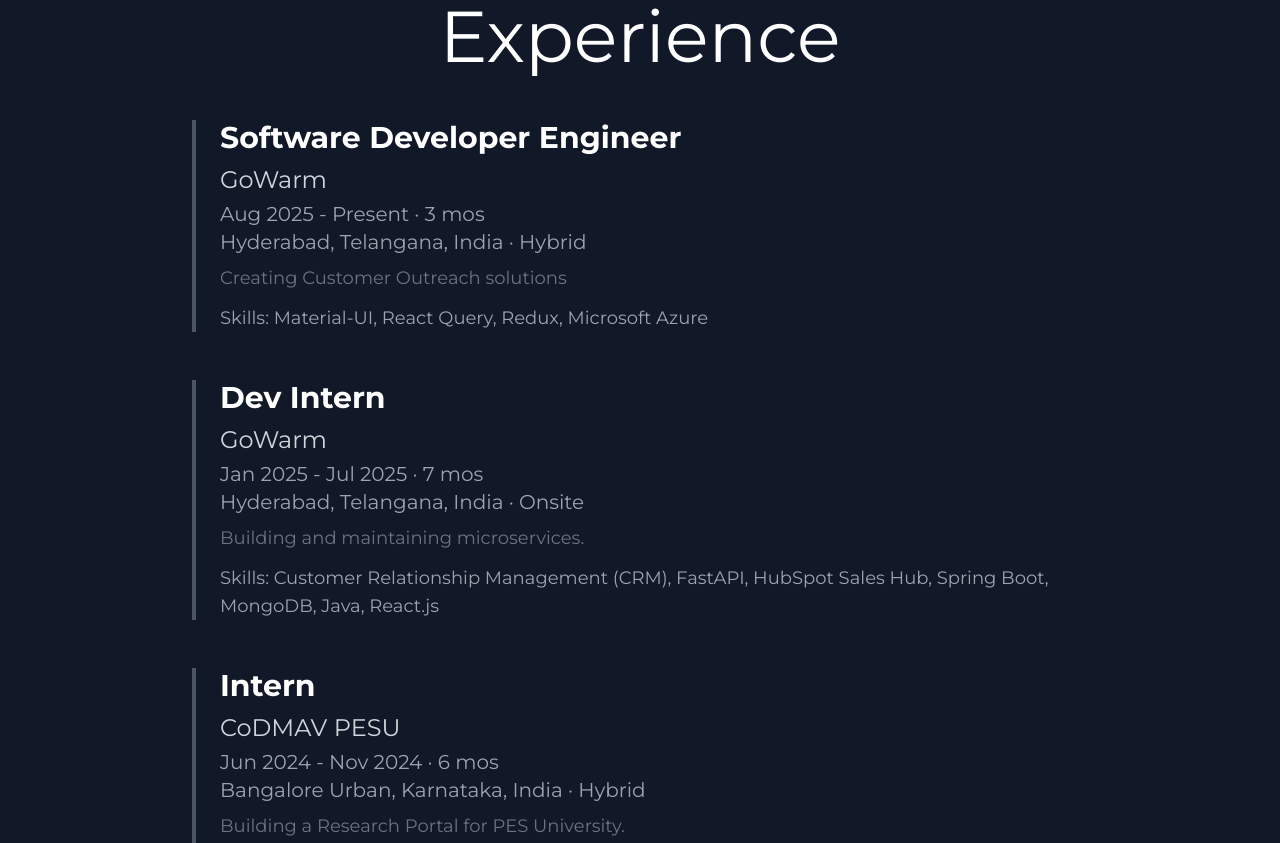
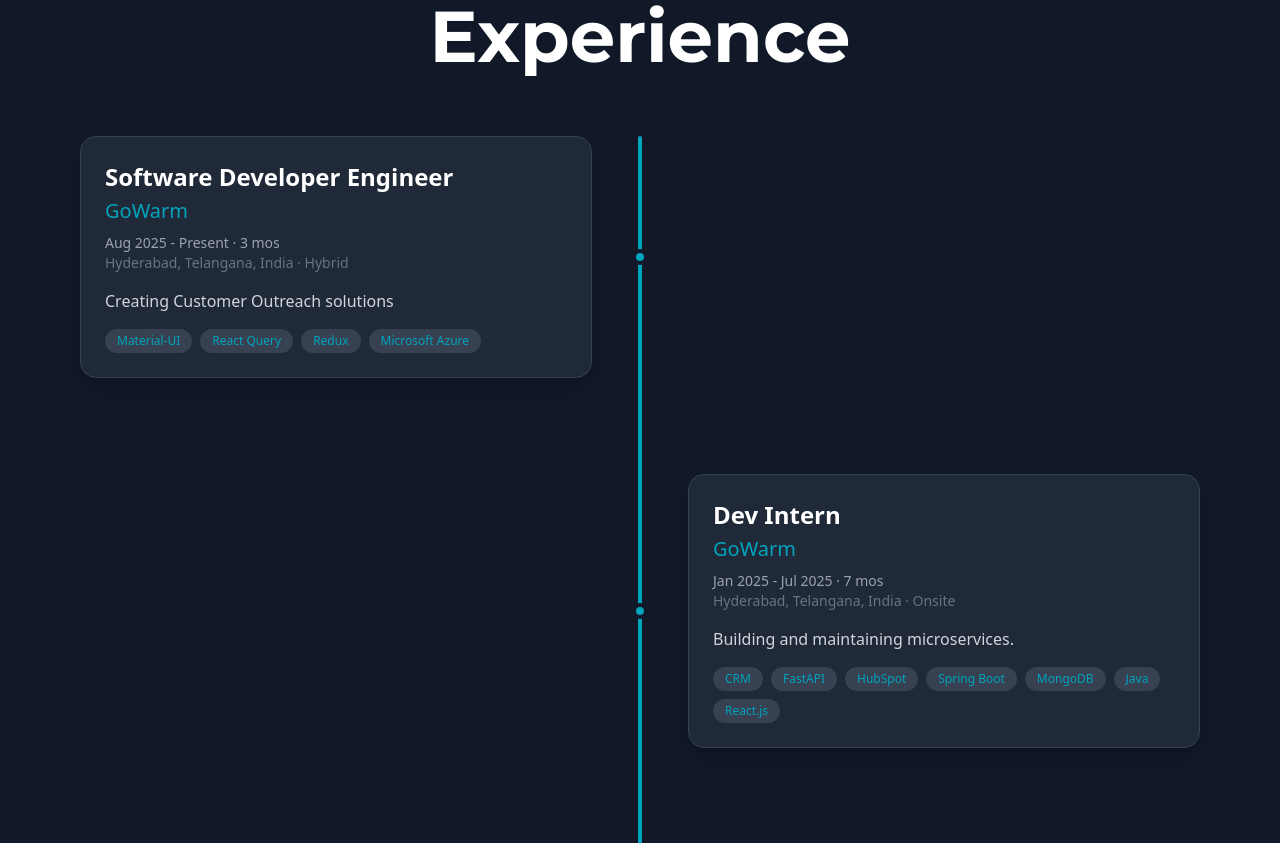
Before and after one commit to ndigvijay/ndv-portfolio, a React (Create React App) app: page / in a window 1280 px wide. Shown: the part 1920-2763 px from the top of the page. Built offline with nearby package versions, Linux system fonts and the light colour scheme.

Commit message:
css and title changes

```diff
--- a/package.json
+++ b/package.json
@@ -7,6 +7,7 @@
     "@testing-library/react": "^13.4.0",
     "@testing-library/user-event": "^13.5.0",
     "autoprefixer": "^10.4.19",
+    "framer-motion": "^12.23.24",
     "postcss": "^8.4.38",
     "react": "^18.3.1",
     "react-dom": "^18.3.1",
--- a/src/App.js
+++ b/src/App.js
@@ -1,4 +1,5 @@
 import React from 'react';
+import { motion } from 'framer-motion';
 import dp from './pics/dp.png';
 
 function App() {
@@ -24,7 +25,7 @@
         <div className="text-white font-montserrat p-10 md:p-8 lg:p-0 pt-20 md:pt-20 lg:pt-0 lg:pl-20 text-2xl md:text-4xl lg:text-6xl md:mt-0">
           Hello, I am N Digvijay
           <br />
-          Full Stack Developer at GoWarm.ai
+          Software Engineer at GoWarm.ai
           <br />
           B.tech Graduate from PESU
         </div>
@@ -62,105 +63,230 @@
       </section>
 
       {/* Experience Section */}
-      <section id="experience" className="bg-gray-900 min-h-screen flex flex-col items-center justify-center p-10 md:p-20">
-        <div className="text-center mb-12">
-          <h2 className="text-white font-montserrat text-3xl md:text-6xl lg:text-7xl">Experience</h2>
-        </div>
-        <div className="text-white font-montserrat w-full max-w-4xl space-y-12">
-          {/* GoWarm - Software Developer */}
-          <div className="border-l-4 border-gray-600 pl-6">
-            <h3 className="text-2xl md:text-3xl font-bold">Software Developer Engineer</h3>
-            <p className="text-xl md:text-2xl text-gray-300 mt-2">GoWarm</p>
-            <p className="text-lg md:text-xl text-gray-400 mt-1">Aug 2025 - Present · 3 mos</p>
-            <p className="text-lg md:text-xl text-gray-400">Hyderabad, Telangana, India · Hybrid</p>
-            <p className="text-base md:text-lg text-gray-500 mt-2">Creating Customer Outreach solutions</p>
-            <p className="text-base md:text-lg text-gray-400 mt-3 font-medium">Skills: Material-UI, React Query, Redux, Microsoft Azure</p>
-          </div>
+      <section id="experience" className="bg-gray-900 min-h-screen flex flex-col items-center justify-center p-10 md:p-20 overflow-hidden">
+        <motion.div
+          initial={{ opacity: 0, y: -50 }}
+          whileInView={{ opacity: 1, y: 0 }}
+          transition={{ duration: 0.8 }}
+          viewport={{ once: true }}
+          className="text-center mb-16"
+        >
+          <h2 className="text-white font-montserrat text-3xl md:text-6xl lg:text-7xl font-bold">Experience</h2>
+        </motion.div>
 
-          {/* GoWarm - Dev Intern */}
-          <div className="border-l-4 border-gray-600 pl-6">
-            <h3 className="text-2xl md:text-3xl font-bold">Dev Intern</h3>
-            <p className="text-xl md:text-2xl text-gray-300 mt-2">GoWarm</p>
-            <p className="text-lg md:text-xl text-gray-400 mt-1">Jan 2025 - Jul 2025 · 7 mos</p>
-            <p className="text-lg md:text-xl text-gray-400">Hyderabad, Telangana, India · Onsite</p>
-            <p className="text-base md:text-lg text-gray-500 mt-2">Building and maintaining microservices.</p>
-            <p className="text-base md:text-lg text-gray-400 mt-3 font-medium">Skills: Customer Relationship Management (CRM), FastAPI, HubSpot Sales Hub, Spring Boot, MongoDB, Java, React.js</p>
-          </div>
+        <div className="relative w-full max-w-6xl">
+          {/* Timeline Line */}
+          <div className="absolute left-0 md:left-1/2 transform md:-translate-x-1/2 h-full w-1 bg-[#00A4BD] rounded-full"></div>
 
-          {/* CoDMAV PESU - Intern */}
-          <div className="border-l-4 border-gray-600 pl-6">
-            <h3 className="text-2xl md:text-3xl font-bold">Intern</h3>
-            <p className="text-xl md:text-2xl text-gray-300 mt-2">CoDMAV PESU</p>
-            <p className="text-lg md:text-xl text-gray-400 mt-1">Jun 2024 - Nov 2024 · 6 mos</p>
-            <p className="text-lg md:text-xl text-gray-400">Bangalore Urban, Karnataka, India · Hybrid</p>
-            <p className="text-base md:text-lg text-gray-500 mt-2">Building a Research Portal for PES University.</p>
-            <p className="text-base md:text-lg text-gray-400 mt-3 font-medium">Skills: Software Project Management, MongoDB, Tailwind CSS, Full-Stack Development, Express.js, Nginx, React.js, Reverse Proxy</p>
+          <div className="space-y-12 md:space-y-24">
+            {/* Experience 1 */}
+            <motion.div
+              initial={{ opacity: 0, x: -100 }}
+              whileInView={{ opacity: 1, x: 0 }}
+              transition={{ duration: 0.8, delay: 0.2 }}
+              viewport={{ once: true }}
+              className="relative flex flex-col md:flex-row items-center md:justify-between"
+            >
+              <div className="flex-1 md:w-1/2 md:pr-12 mb-8 md:mb-0 pl-8 md:pl-0">
+                {/* Card Content */}
+                <div className="bg-gray-800 p-6 rounded-2xl shadow-xl border border-gray-700 hover:border-[#00A4BD] transition-colors duration-300">
+                  <h3 className="text-2xl font-bold text-white">Software Developer Engineer</h3>
+                  <h4 className="text-xl text-[#00A4BD] mt-1">GoWarm</h4>
+                  <p className="text-gray-400 mt-2 text-sm">Aug 2025 - Present · 3 mos</p>
+                  <p className="text-gray-500 text-sm">Hyderabad, Telangana, India · Hybrid</p>
+                  <p className="text-gray-300 mt-4">Creating Customer Outreach solutions</p>
+                  <div className="mt-4 flex flex-wrap gap-2">
+                    {["Material-UI", "React Query", "Redux", "Microsoft Azure"].map((skill) => (
+                      <span key={skill} className="px-3 py-1 bg-gray-700 text-[#00A4BD] rounded-full text-xs">{skill}</span>
+                    ))}
+                  </div>
+                </div>
+              </div>
+              {/* Dot */}
+              <div className="absolute left-[-5px] md:left-1/2 transform md:-translate-x-1/2 w-4 h-4 bg-[#00A4BD] rounded-full border-4 border-gray-900 z-10"></div>
+              <div className="flex-1 md:w-1/2 md:pl-12 hidden md:block"></div>
+            </motion.div>
+
+            {/* Experience 2 (Right aligned on desktop) */}
+            <motion.div
+              initial={{ opacity: 0, x: 100 }}
+              whileInView={{ opacity: 1, x: 0 }}
+              transition={{ duration: 0.8, delay: 0.4 }}
+              viewport={{ once: true }}
+              className="relative flex flex-col md:flex-row-reverse items-center md:justify-between"
+            >
+              <div className="flex-1 md:w-1/2 md:pl-12 mb-8 md:mb-0 pl-8 md:pl-0">
+                <div className="bg-gray-800 p-6 rounded-2xl shadow-xl border border-gray-700 hover:border-[#00A4BD] transition-colors duration-300">
+                  <h3 className="text-2xl font-bold text-white">Dev Intern</h3>
+                  <h4 className="text-xl text-[#00A4BD] mt-1">GoWarm</h4>
+                  <p className="text-gray-400 mt-2 text-sm">Jan 2025 - Jul 2025 · 7 mos</p>
+                  <p className="text-gray-500 text-sm">Hyderabad, Telangana, India · Onsite</p>
+                  <p className="text-gray-300 mt-4">Building and maintaining microservices.</p>
+                  <div className="mt-4 flex flex-wrap gap-2">
+                    {["CRM", "FastAPI", "HubSpot", "Spring Boot", "MongoDB", "Java", "React.js"].map((skill) => (
+                      <span key={skill} className="px-3 py-1 bg-gray-700 text-[#00A4BD] rounded-full text-xs">{skill}</span>
+                    ))}
+                  </div>
+                </div>
+              </div>
+              <div className="absolute left-[-5px] md:left-1/2 transform md:-translate-x-1/2 w-4 h-4 bg-[#00A4BD] rounded-full border-4 border-gray-900 z-10"></div>
+              <div className="flex-1 md:w-1/2 md:pr-12 hidden md:block"></div>
+            </motion.div>
+
+            {/* Experience 3 (Left aligned) */}
+            <motion.div
+              initial={{ opacity: 0, x: -100 }}
+              whileInView={{ opacity: 1, x: 0 }}
+              transition={{ duration: 0.8, delay: 0.6 }}
+              viewport={{ once: true }}
+              className="relative flex flex-col md:flex-row items-center md:justify-between"
+            >
+              <div className="flex-1 md:w-1/2 md:pr-12 mb-8 md:mb-0 pl-8 md:pl-0">
+                <div className="bg-gray-800 p-6 rounded-2xl shadow-xl border border-gray-700 hover:border-[#00A4BD] transition-colors duration-300">
+                  <h3 className="text-2xl font-bold text-white">Intern</h3>
+                  <h4 className="text-xl text-[#00A4BD] mt-1">CoDMAV PESU</h4>
+                  <p className="text-gray-400 mt-2 text-sm">Jun 2024 - Nov 2024 · 6 mos</p>
+                  <p className="text-gray-500 text-sm">Bangalore Urban, Karnataka, India · Hybrid</p>
+                  <p className="text-gray-300 mt-4">Building a Research Portal for PES University.</p>
+                  <div className="mt-4 flex flex-wrap gap-2">
+                    {["Project Mgmt", "MongoDB", "Tailwind", "Express.js", "Nginx", "React.js"].map((skill) => (
+                      <span key={skill} className="px-3 py-1 bg-gray-700 text-[#00A4BD] rounded-full text-xs">{skill}</span>
+                    ))}
+                  </div>
+                </div>
+              </div>
+              <div className="absolute left-[-5px] md:left-1/2 transform md:-translate-x-1/2 w-4 h-4 bg-[#00A4BD] rounded-full border-4 border-gray-900 z-10"></div>
+              <div className="flex-1 md:w-1/2 md:pl-12 hidden md:block"></div>
+            </motion.div>
+
           </div>
         </div>
       </section>
 
       {/* Projects Section */}
       <section id="projects" className="bg-gray-900 min-h-screen justify-center pt-20 p-10 md:p-20">
-        <h2 className="text-white font-montserrat text-6xl md:text-7xl lg:text-9xl mb-8 md:mb-20 pt-0 text-center">Projects</h2>
-        <div className='flex flex-col justify-center items-center gap-8 md:gap-12 max-w-5xl mx-auto'>
+        <motion.div
+          initial={{ opacity: 0, y: -50 }}
+          whileInView={{ opacity: 1, y: 0 }}
+          transition={{ duration: 0.8 }}
+          viewport={{ once: true }}
+        >
+          <h2 className="text-white font-montserrat text-6xl md:text-7xl lg:text-9xl mb-8 md:mb-20 pt-0 text-center">Projects</h2>
+        </motion.div>
+
+        <div className="grid grid-cols-1 md:grid-cols-2 gap-8 md:gap-12 max-w-6xl mx-auto">
 
           {/* Graph Based Malware Analysis API */}
-          <a href="https://github.com/ndigvijay/Capstone_98_2025" target="_blank" rel="noopener noreferrer"
-            className="w-full bg-gray-800 border border-gray-700 p-6 md:p-8 rounded-lg transform transition-all duration-300 hover:scale-105 hover:bg-gray-750 hover:border-gray-600 hover:shadow-2xl">
-            <h3 className="text-white font-montserrat text-3xl md:text-4xl lg:text-5xl font-bold mb-4">Graph Based Malware Analysis API</h3>
-            <p className="text-gray-300 font-montserrat text-base md:text-lg lg:text-xl mb-4 leading-relaxed">
+          <motion.a
+            href="https://github.com/ndigvijay/Capstone_98_2025"
+            target="_blank"
+            rel="noopener noreferrer"
+            initial={{ opacity: 0, scale: 0.9 }}
+            whileInView={{ opacity: 1, scale: 1 }}
+            whileHover={{ scale: 1.05, borderColor: "#00A4BD" }}
+            transition={{ duration: 0.3 }}
+            viewport={{ once: true }}
+            className="bg-gray-800 border border-gray-700 p-6 md:p-8 rounded-2xl shadow-xl hover:shadow-2xl transition-all duration-300 flex flex-col h-full"
+          >
+            <h3 className="text-white font-montserrat text-2xl md:text-3xl font-bold mb-4 group-hover:text-[#00A4BD] transition-colors">Graph Based Malware Analysis API</h3>
+            <p className="text-gray-300 font-montserrat text-base md:text-lg mb-6 leading-relaxed flex-grow">
               A malware analysis platform that combines graph theory and machine learning to classify
               and analyze malicious executables. The system analyzes pre-trained malware executables and provides
               detailed classification probabilities.
             </p>
-            <p className="text-gray-400 font-montserrat text-sm md:text-base lg:text-lg font-medium">
-              <span className="text-gray-500">Technologies:</span> Flask, NetworkX, PyMongo, Matplotlib, PyVis, Cuckoo Sandbox, React 18, React Router, Tailwind CSS
-            </p>
-          </a>
+            <div className="mt-auto">
+              <p className="text-gray-400 font-montserrat text-sm font-medium mb-2">Technologies:</p>
+              <div className="flex flex-wrap gap-2">
+                {["Flask", "NetworkX", "PyMongo", "Matplotlib", "PyVis", "Cuckoo Sandbox", "React 18", "Tailwind CSS"].map((tech) => (
+                  <span key={tech} className="px-3 py-1 bg-gray-700 text-[#00A4BD] rounded-full text-xs">{tech}</span>
+                ))}
+              </div>
+            </div>
+          </motion.a>
 
           {/* Mflix - Netflix Clone */}
-          <a href="https://mflix-nu-seven.vercel.app/" target="_blank" rel="noopener noreferrer"
-            className="w-full bg-gray-800 border border-gray-700 p-6 md:p-8 rounded-lg transform transition-all duration-300 hover:scale-105 hover:bg-gray-750 hover:border-gray-600 hover:shadow-2xl">
-            <h3 className="text-white font-montserrat text-3xl md:text-4xl lg:text-5xl font-bold mb-4">Mflix - Netflix Clone</h3>
-            <p className="text-gray-300 font-montserrat text-base md:text-lg lg:text-xl mb-4 leading-relaxed">
+          <motion.a
+            href="https://mflix-nu-seven.vercel.app/"
+            target="_blank"
+            rel="noopener noreferrer"
+            initial={{ opacity: 0, scale: 0.9 }}
+            whileInView={{ opacity: 1, scale: 1 }}
+            whileHover={{ scale: 1.05, borderColor: "#00A4BD" }}
+            transition={{ duration: 0.3, delay: 0.1 }}
+            viewport={{ once: true }}
+            className="bg-gray-800 border border-gray-700 p-6 md:p-8 rounded-2xl shadow-xl hover:shadow-2xl transition-all duration-300 flex flex-col h-full"
+          >
+            <h3 className="text-white font-montserrat text-2xl md:text-3xl font-bold mb-4 group-hover:text-[#00A4BD] transition-colors">Mflix - Netflix Clone</h3>
+            <p className="text-gray-300 font-montserrat text-base md:text-lg mb-6 leading-relaxed flex-grow">
               A streaming platform clone built to understand API integration and web development fundamentals.
               Used the OMDB API to fetch and display movie data dynamically. Implemented custom authentication
               from scratch to handle user login and session management.
             </p>
-            <p className="text-gray-400 font-montserrat text-sm md:text-base lg:text-lg font-medium">
-              <span className="text-gray-500">Technologies:</span> React, CSS, React Router Dom, MongoDB, Express, Node.js
-            </p>
-          </a>
+            <div className="mt-auto">
+              <p className="text-gray-400 font-montserrat text-sm font-medium mb-2">Technologies:</p>
+              <div className="flex flex-wrap gap-2">
+                {["React", "CSS", "React Router Dom", "MongoDB", "Express", "Node.js"].map((tech) => (
+                  <span key={tech} className="px-3 py-1 bg-gray-700 text-[#00A4BD] rounded-full text-xs">{tech}</span>
+                ))}
+              </div>
+            </div>
+          </motion.a>
 
           {/* Cruise Connect */}
-          <a href="https://cruise-connect.vercel.app/" target="_blank" rel="noopener noreferrer"
-            className="w-full bg-gray-800 border border-gray-700 p-6 md:p-8 rounded-lg transform transition-all duration-300 hover:scale-105 hover:bg-gray-750 hover:border-gray-600 hover:shadow-2xl">
-            <h3 className="text-white font-montserrat text-3xl md:text-4xl lg:text-5xl font-bold mb-4">Cruise Connect</h3>
-            <p className="text-gray-300 font-montserrat text-base md:text-lg lg:text-xl mb-4 leading-relaxed">
+          <motion.a
+            href="https://cruise-connect.vercel.app/"
+            target="_blank"
+            rel="noopener noreferrer"
+            initial={{ opacity: 0, scale: 0.9 }}
+            whileInView={{ opacity: 1, scale: 1 }}
+            whileHover={{ scale: 1.05, borderColor: "#00A4BD" }}
+            transition={{ duration: 0.3, delay: 0.2 }}
+            viewport={{ once: true }}
+            className="bg-gray-800 border border-gray-700 p-6 md:p-8 rounded-2xl shadow-xl hover:shadow-2xl transition-all duration-300 flex flex-col h-full"
+          >
+            <h3 className="text-white font-montserrat text-2xl md:text-3xl font-bold mb-4 group-hover:text-[#00A4BD] transition-colors">Cruise Connect</h3>
+            <p className="text-gray-300 font-montserrat text-base md:text-lg mb-6 leading-relaxed flex-grow">
               A business-to-consumer car rental platform featuring complete CRUD operations for vehicle management.
               Built with dual-layer authentication supporting both admin and user roles. Implemented pagination,
-              advanced filtering, and search functionality to enhance user experience when browsing available cars.
+              advanced filtering, and search functionality.
             </p>
-            <p className="text-gray-400 font-montserrat text-sm md:text-base lg:text-lg font-medium">
-              <span className="text-gray-500">Technologies:</span> React, Tailwind CSS, MongoDB, Express, Node.js
-            </p>
-          </a>
+            <div className="mt-auto">
+              <p className="text-gray-400 font-montserrat text-sm font-medium mb-2">Technologies:</p>
+              <div className="flex flex-wrap gap-2">
+                {["React", "Tailwind CSS", "MongoDB", "Express", "Node.js"].map((tech) => (
+                  <span key={tech} className="px-3 py-1 bg-gray-700 text-[#00A4BD] rounded-full text-xs">{tech}</span>
+                ))}
+              </div>
+            </div>
+          </motion.a>
 
           {/* Restaurant Ordering System */}
-          <a href="https://restaurant-ordering-system-9alk.onrender.com" target="_blank" rel="noopener noreferrer"
-            className="w-full bg-gray-800 border border-gray-700 p-6 md:p-8 rounded-lg transform transition-all duration-300 hover:scale-105 hover:bg-gray-750 hover:border-gray-600 hover:shadow-2xl">
-            <h3 className="text-white font-montserrat text-3xl md:text-4xl lg:text-5xl font-bold mb-4">Restaurant Ordering System</h3>
-            <p className="text-gray-300 font-montserrat text-base md:text-lg lg:text-xl mb-4 leading-relaxed">
+          <motion.a
+            href="https://restaurant-ordering-system-9alk.onrender.com"
+            target="_blank"
+            rel="noopener noreferrer"
+            initial={{ opacity: 0, scale: 0.9 }}
+            whileInView={{ opacity: 1, scale: 1 }}
+            whileHover={{ scale: 1.05, borderColor: "#00A4BD" }}
+            transition={{ duration: 0.3, delay: 0.3 }}
+            viewport={{ once: true }}
+            className="bg-gray-800 border border-gray-700 p-6 md:p-8 rounded-2xl shadow-xl hover:shadow-2xl transition-all duration-300 flex flex-col h-full"
+          >
+            <h3 className="text-white font-montserrat text-2xl md:text-3xl font-bold mb-4 group-hover:text-[#00A4BD] transition-colors">Restaurant Ordering System</h3>
+            <p className="text-gray-300 font-montserrat text-base md:text-lg mb-6 leading-relaxed flex-grow">
               A comprehensive dine-in ordering platform that streamlines the restaurant experience.
               Customers can browse menus, place orders directly from their tables, and receive automated
-              bill generation. Built using Spring Boot architecture with proper separation of concerns
-              through Models, Repositories, Services, and Controllers. Containerized with Docker for
-              easy deployment and scalability.
+              bill generation. Containerized with Docker for easy deployment.
             </p>
-            <p className="text-gray-400 font-montserrat text-sm md:text-base lg:text-lg font-medium">
-              <span className="text-gray-500">Technologies:</span> Java, JSP, Spring Boot, CSS, Docker
-            </p>
-          </a>
+            <div className="mt-auto">
+              <p className="text-gray-400 font-montserrat text-sm font-medium mb-2">Technologies:</p>
+              <div className="flex flex-wrap gap-2">
+                {["Java", "JSP", "Spring Boot", "CSS", "Docker"].map((tech) => (
+                  <span key={tech} className="px-3 py-1 bg-gray-700 text-[#00A4BD] rounded-full text-xs">{tech}</span>
+                ))}
+              </div>
+            </div>
+          </motion.a>
 
         </div>
       </section>
```
Also changed, not shown: 1 other file (tests, documents, lock files or other folders).
